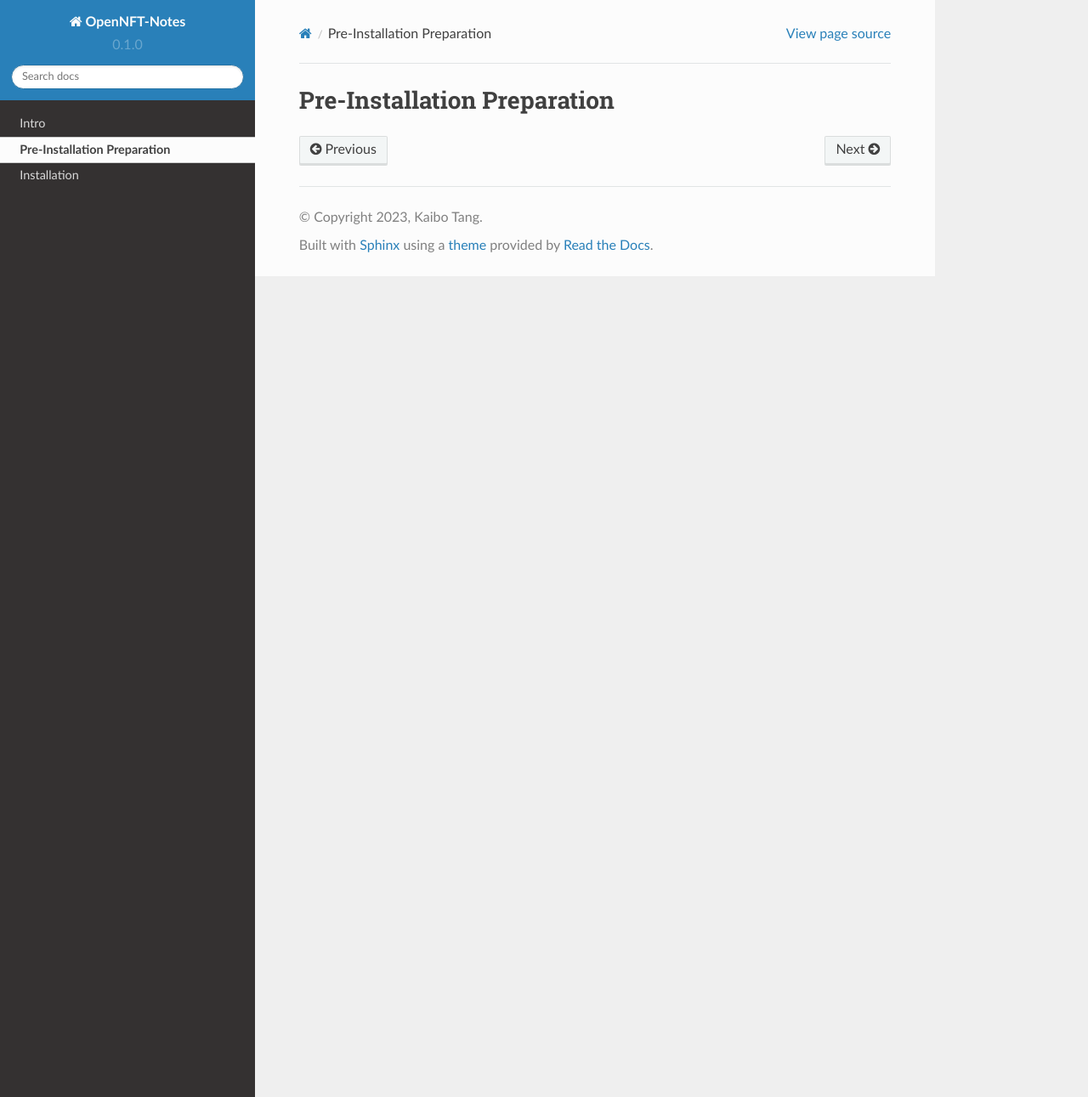
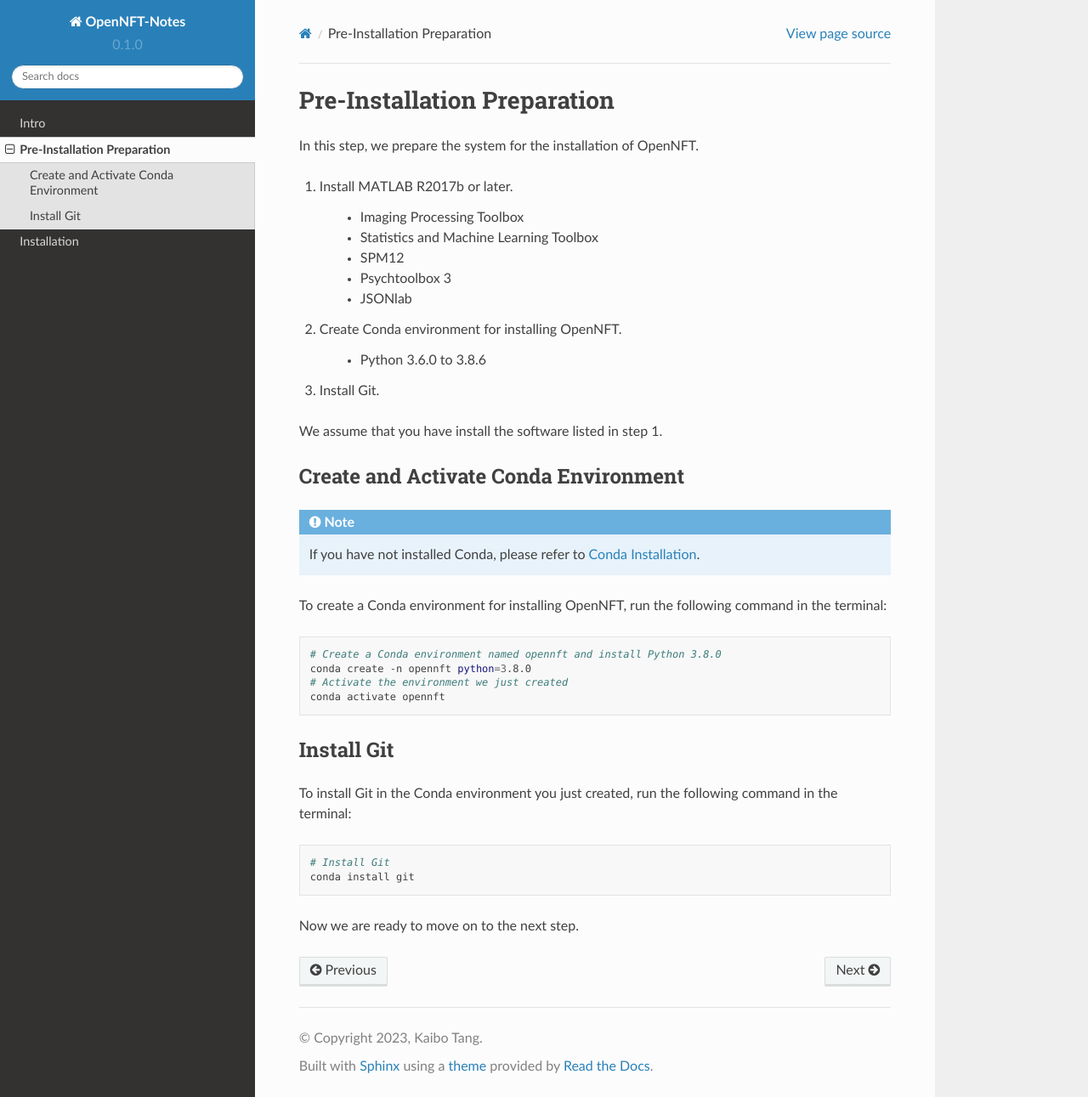
Before and after one commit to kvttt/OpenNFT-Notes, a Sphinx documentation site: the page built from docs/source/Pre-Installation.rst, in a window 1280 px wide and 1291 px high. Shown: the whole window at 85% size. Built offline with Sphinx 7.4.7 and the Read the Docs theme 2.0.0, drawn with Linux system fonts in a browser that asks for light colours.

Commit message:
Wrote installation guide.

```diff
--- a/docs/source/Pre-Installation.rst
+++ b/docs/source/Pre-Installation.rst
@@ -1,2 +1,46 @@
 Pre-Installation Preparation
 ============================
+
+In this step, we prepare the system for the installation of OpenNFT.
+
+#. Install MATLAB R2017b or later.
+
+    * Imaging Processing Toolbox
+    * Statistics and Machine Learning Toolbox
+    * SPM12
+    * Psychtoolbox 3
+    * JSONlab
+
+#. Create Conda environment for installing OpenNFT.
+
+    * Python 3.6.0 to 3.8.6
+
+#. Install Git.
+
+We assume that you have install the software listed in step 1.
+
+Create and Activate Conda Environment
+-------------------------------------
+
+.. note:: If you have not installed Conda, please refer to `Conda Installation <https://docs.conda.io/projects/conda/en/latest/user-guide/install/index.html>`_.
+
+To create a Conda environment for installing OpenNFT, run the following command in the terminal:
+
+.. code-block:: bash
+
+    # Create a Conda environment named opennft and install Python 3.8.0
+    conda create -n opennft python=3.8.0
+    # Activate the environment we just created
+    conda activate opennft
+
+Install Git
+-----------
+
+To install Git in the Conda environment you just created, run the following command in the terminal:
+
+.. code-block:: bash
+
+    # Install Git
+    conda install git
+
+Now we are ready to move on to the next step.
```
Also changed, not shown: docs/source/Installation.rst (+41 -0 lines).
